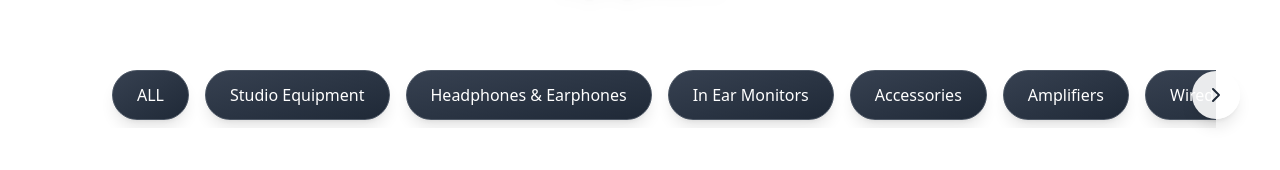
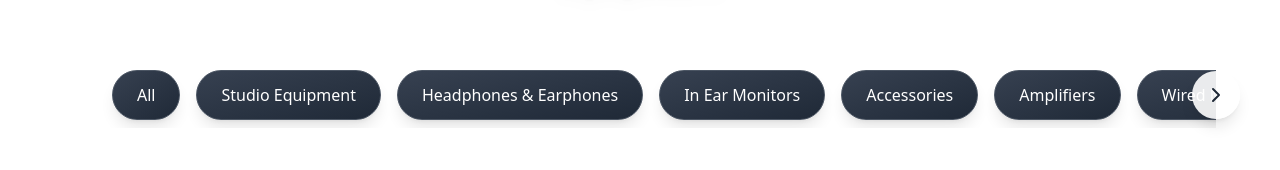
Before and after one commit to AVStore-Repository/AVStore-Frontend, a React (Create React App) app: page / in a window 1280 px wide. Shown: the part 294-464 px from the top of the page. Built offline with nearby package versions, Linux system fonts and the light colour scheme.

Commit message:
Update Home.jsx all correct update

```diff
--- a/src/pages/Home.jsx
+++ b/src/pages/Home.jsx
@@ -16,7 +16,7 @@ const products = [
 ];
 
 const subcategories = [
-  'ALL',
+  'All',
   'Studio Equipment',
   'Headphones & Earphones',
   'In Ear Monitors',
```
